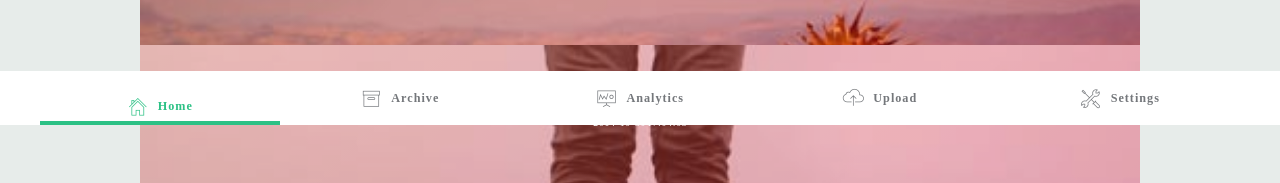
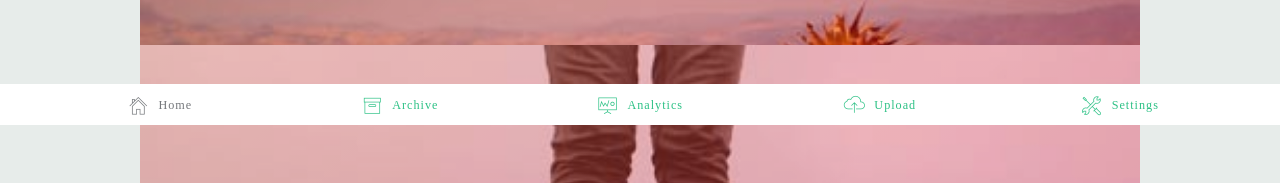
Before and after one commit to jessicapark/bigtalk, a plain HTML site: page index.html in a window 1280 px wide. Shown: the part 675-858 px from the top of the page. Drawn offline with Linux system fonts and the light colour scheme.

Commit message:
gaigaigai!

```diff
--- a/css/tabs.css
+++ b/css/tabs.css
@@ -12,12 +12,14 @@
 }
 
 .tabs {
-	overflow: visible;
-	height: 100vh;
+	position: fixed;
+	bottom: 0;
 	margin: 0 auto;
 	width: 100%;
 	font-weight: 300;
 	font-size: 1.25em;
+	z-index: 999;
+	background-color: #fff;
 }
 
 /* Nav */
--- a/index.html
+++ b/index.html
@@ -18,11 +18,22 @@
   		<style type="text/css"></style>
 	</head>
 	<body>
+		<div class="tabs">
+			<nav>
+				<ul>
+					<li><a href="#section-linemove-1" class="icon icon-home"><span>Home</span></a></li>
+					<li><a href="#section-linemove-2" class="icon icon-box"><span>Archive</span></a></li>
+					<li><a href="#section-linemove-3" class="icon icon-display"><span>Analytics</span></a></li>
+					<li><a href="#section-linemove-4" class="icon icon-upload"><span>Upload</span></a></li>
+					<li><a href="#section-linemove-5" class="icon icon-tools"><span>Settings</span></a></li>
+				</ul>
+			</nav>
+		</div>
 		<div class="container">
 			<!-- Top Navigation -->
-				<div class="tabs tabs-style-linemove">
+				<div class="tabs-style-linemove">
 					<div class="content-wrap clearfix">
-						<section id="section-linemove-1">
+						<section id="section-linemove-1" class="content-current">
 							<div class="grid clearfix">
 									<figure class="effect-jazz">
 										<img src="img/25.jpg" alt="img25"/>
@@ -62,15 +73,6 @@
 						<section id="section-linemove-4"><p>4</p></section>
 						<section id="section-linemove-5"><p>5</p></section>
 					</div><!-- /content -->
-					<nav>
-						<ul>
-							<li><a href="#section-linemove-1" class="icon icon-home"><span>Home</span></a></li>
-							<li><a href="#section-linemove-2" class="icon icon-box"><span>Archive</span></a></li>
-							<li><a href="#section-linemove-3" class="icon icon-display"><span>Analytics</span></a></li>
-							<li><a href="#section-linemove-4" class="icon icon-upload"><span>Upload</span></a></li>
-							<li><a href="#section-linemove-5" class="icon icon-tools"><span>Settings</span></a></li>
-						</ul>
-					</nav>
 				</div><!-- /tabs -->
 		</div><!-- /container -->
 		<script src="js/cbpFWTabs.js"></script>
```
